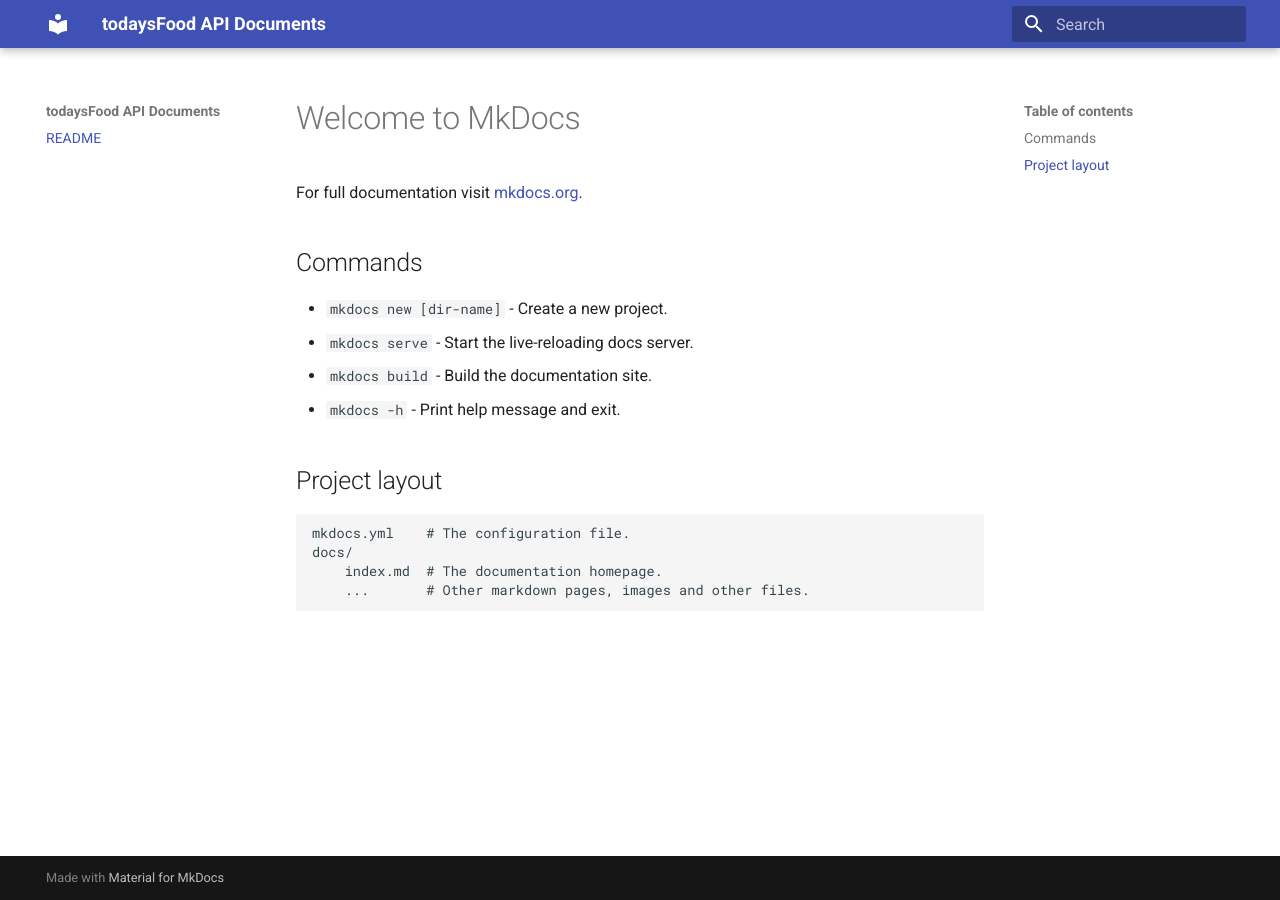
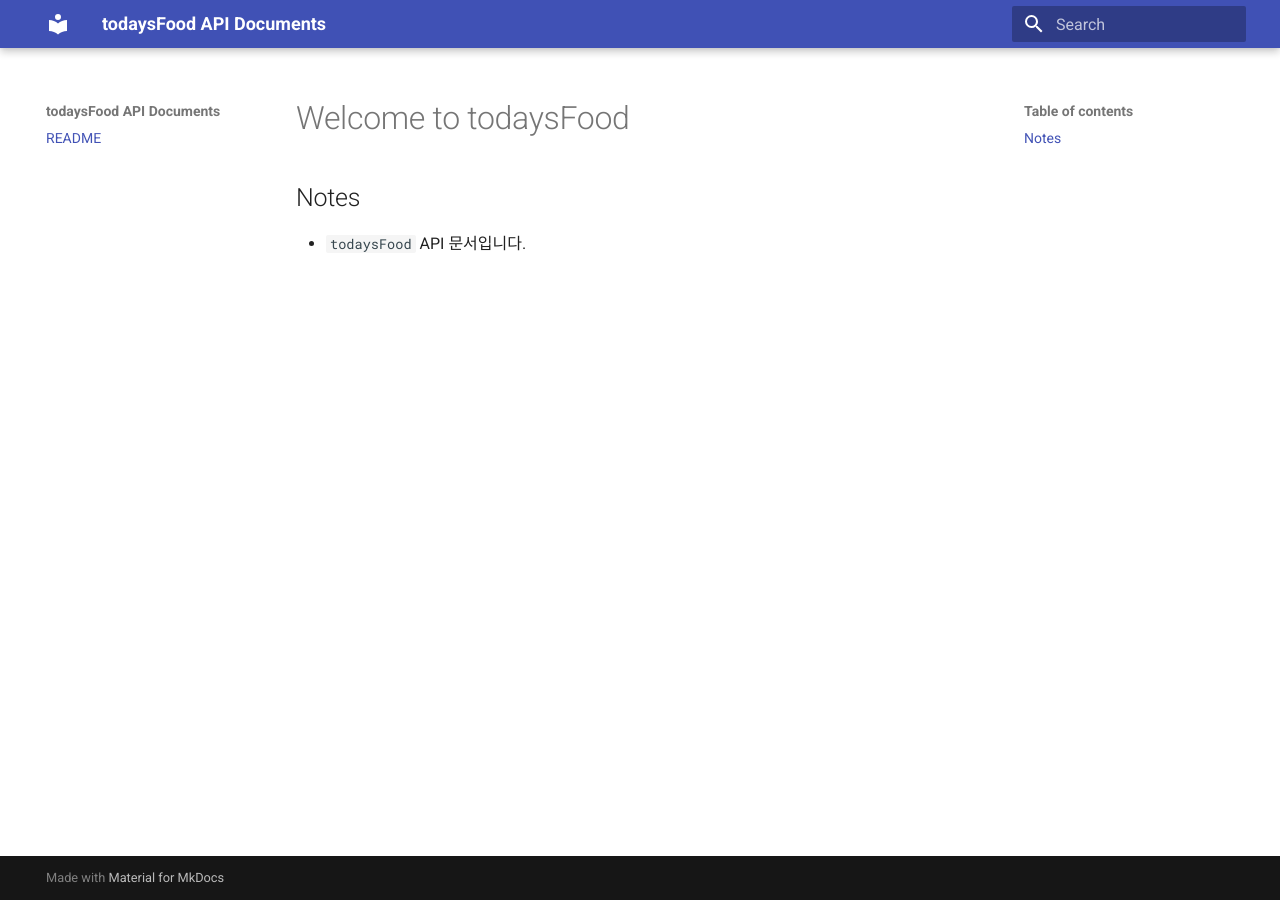
Before and after one commit to todaysFood/API-documents, an MkDocs documentation site: the page built from docs/readme.md, in a window 1280 px wide. Built offline with MkDocs 1.6.1 and Material for MkDocs 9.7.7, drawn with Linux system fonts in a browser that asks for light colours.

Commit message:
API Document up

```diff
--- a/docs/readme.md
+++ b/docs/readme.md
@@ -1,17 +1,4 @@
-# Welcome to MkDocs
+# Welcome to todaysFood
 
-For full documentation visit [mkdocs.org](https://www.mkdocs.org).
-
-## Commands
-
-* `mkdocs new [dir-name]` - Create a new project.
-* `mkdocs serve` - Start the live-reloading docs server.
-* `mkdocs build` - Build the documentation site.
-* `mkdocs -h` - Print help message and exit.
-
-## Project layout
-
-    mkdocs.yml    # The configuration file.
-    docs/
-        index.md  # The documentation homepage.
-        ...       # Other markdown pages, images and other files.
+## Notes
+ -  `todaysFood` API 문서입니다.
```
Also changed, not shown: README.md (+5 -2 lines).
